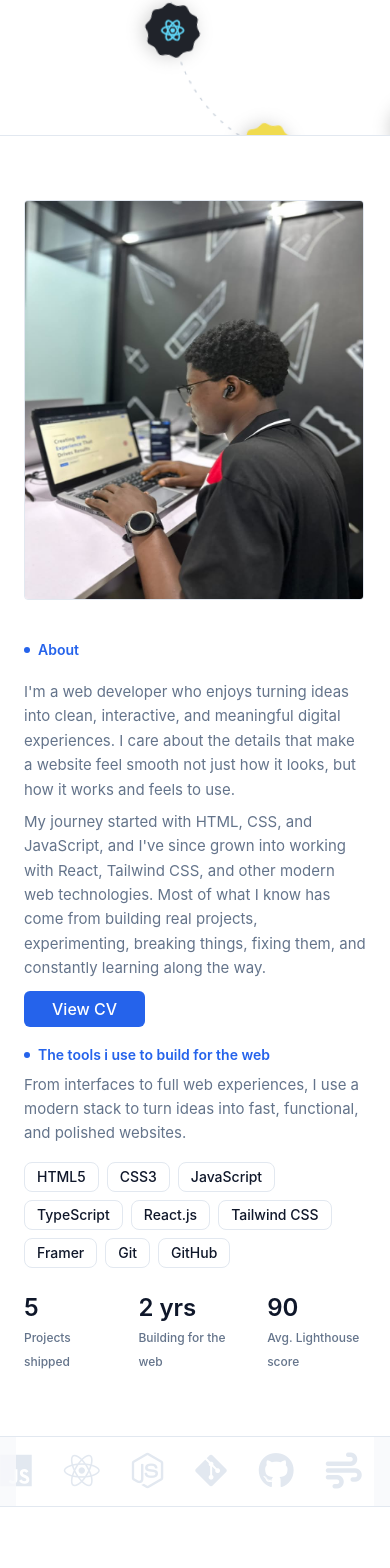
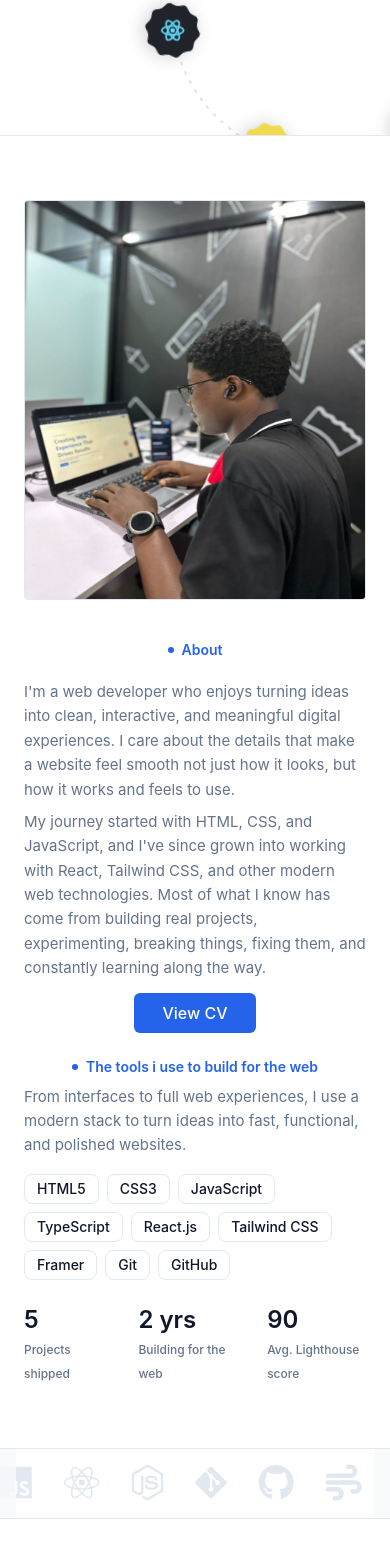
Before and after one commit to Advantage6dev/Professional-Portfolio, a React (Vite) app in the folder Portfolio/: page / in a window 390 px wide. Shown: the part 702-2270 px from the top of the page. Built offline with nearby package versions, Linux system fonts and the light colour scheme.

Commit message:
updated about section

```diff
--- a/Portfolio/src/Comp/about.jsx
+++ b/Portfolio/src/Comp/about.jsx
@@ -129,15 +129,15 @@ const About = () => {
       <div className='max-w-[1120px] mx-auto px-6 sm:px-10 lg:px-8 py-16 sm:py-24'>
         <div className='grid grid-cols-1 md:grid-cols-2 gap-10 md:gap-16 items-start'>
           {/* Text side */}
-          <RevealOnScroll delay={0.2} className='order-2 md:order-1'>
-            <div className='flex items-center gap-2 mb-3.5'>
+          <RevealOnScroll delay={0.2} className='order-2 md:order-1 '>
+            <div className='flex items-center justify-center md:justify-start gap-2 mb-3.5'>
               <span className='w-1.5 h-1.5 rounded-full bg-[var(--blue-PRY)]'></span>
               <span className='text-sm font-semibold text-[var(--blue-PRY)]'>
                 About
               </span>
             </div>
 
-            <div className='mt-5 space-y-2 max-w-[520px]'>
+            <div className='mt-5 space-y-2 max-w-[520px] mx-auto md:mx-0'>
               <p className='text-[var(--secoundaryText)] text-[15px] sm:text-base leading-relaxed'>
                 I'm a web developer who enjoys turning ideas into clean,
                 interactive, and meaningful digital experiences. I care about
@@ -153,25 +153,25 @@ const About = () => {
                 them, and constantly learning along the way.
               </p>
 
-              <div className='mt-4'>
+              <div className='pt-1 flex justify-center md:justify-start'>
                 <a
                   href='/OJEKUNLE_DAVID_JOY-CV.pdf'
                   target='_blank'
-                  className='px-7 py-2 bg-[var(--blue-PRY)] text-white font-medium rounded-md hover:bg-[var(--accent)] transition-all duration-300 hover:-translate-y-0.5 text-base cursor-pointer '
+                  className='px-7 py-2 bg-[var(--blue-PRY)] text-white font-medium rounded-md hover:bg-[var(--accent)] transition-all duration-300 hover:-translate-y-1 text-base cursor-pointer inline-block'
                 >
                   View CV
                 </a>
               </div>
             </div>
 
-            <div className='flex items-center gap-2 mt-6 mb-2'>
+            <div className='flex items-center gap-2 mt-6 mb-2 justify-center md:justify-start'>
               <span className='w-1.5 h-1.5 rounded-full bg-[var(--blue-PRY)]'></span>
               <span className='text-sm font-semibold text-[var(--blue-PRY)]'>
                 The tools i use to build for the web
               </span>
             </div>
 
-            <div className='space-y-2 max-w-[520px]'>
+            <div className='space-y-2 max-w-[520px] mx-auto md:mx-0'>
               <p className='text-[var(--secoundaryText)] text-[15px] sm:text-base leading-relaxed'>
                 From interfaces to full web experiences, I use a modern stack to
                 turn ideas into fast, functional, and polished websites.
@@ -188,7 +188,7 @@ const About = () => {
               </div>
             </div>
 
-            <div className='flex gap-10 sm:gap-12 mt-4 pt-2'>
+            <div className='flex gap-10 sm:gap-12 mt-4 pt-2 justify-center md:justify-start'>
               <div>
                 <h4 className='text-2xl sm:text-[28px] font-semibold text-[var(--mainText)]'>
                   <CountUp to={5} />
@@ -219,7 +219,7 @@ const About = () => {
           {/* Photo side*/}
           <RevealOnScroll
             delay={0.1}
-            className='order-1 md:order-2 lg:sticky lg:top-34 rounded border border-[var(--border)] flex items-end overflow-hidden h-100 w-85 md:justify-self-end mr-8'
+            className='order-1 md:order-2 md:sticky md:top-34 rounded border border-[var(--border)] flex items-end overflow-hidden h-100 w-full sm:w-85 md:justify-self-end lg:mr-8  mx-auto md:mx-0'
           >
             <img
               src='/images/about-section.jpeg'
```
